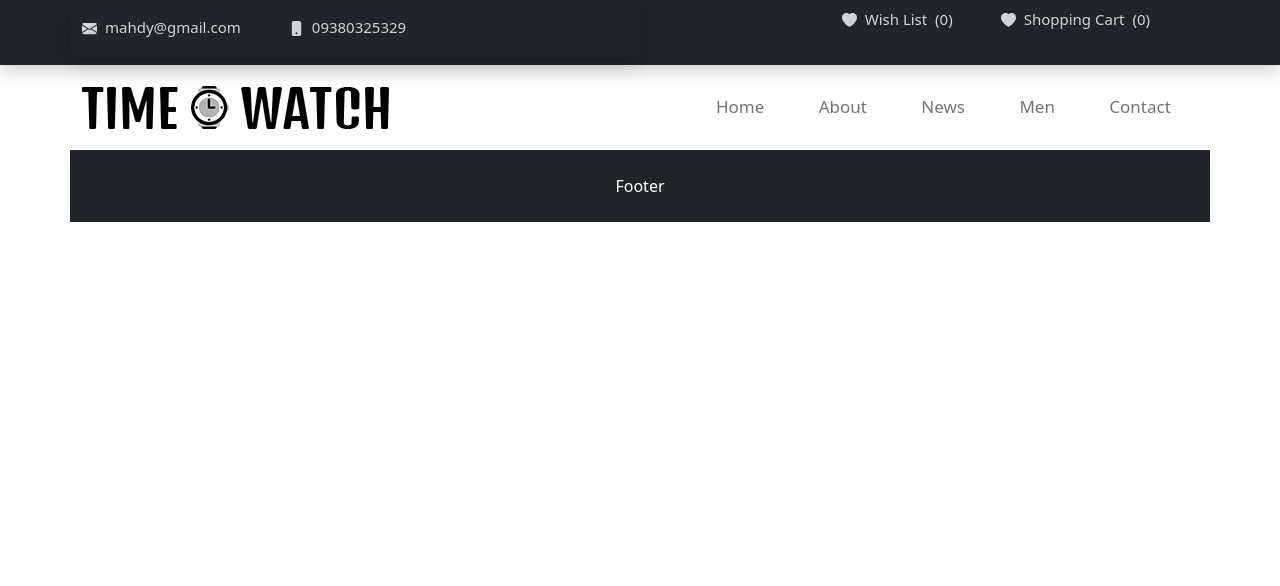
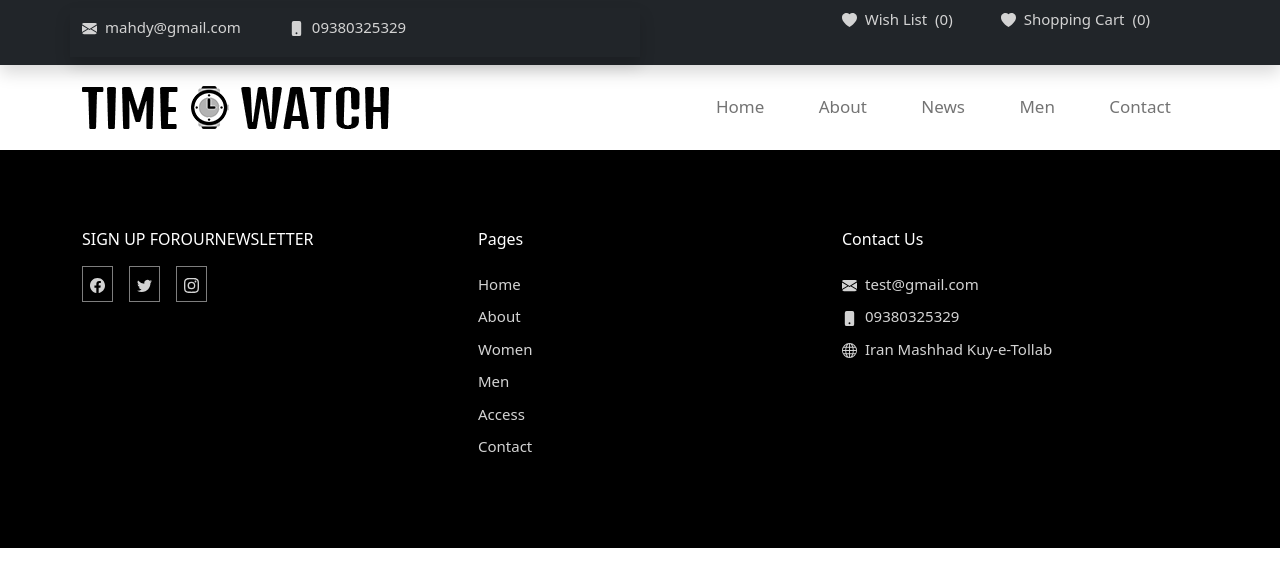
Before and after one commit to MahdyMusave/Watch-Ecommer-Shop, a React (Create React App) app: page /product/1 in a window 1280 px wide. Shown: the top 586 px of the page. Built offline with nearby package versions, Linux system fonts and the light colour scheme.

Commit message:
create footer coponent

```diff
--- a/src/App.css
+++ b/src/App.css
@@ -18,7 +18,7 @@
 .navbar-collapse{
   display: flex;
   flex-basis: auto;
-  justify-content: end;
+  justify-content: flex-end;
 
 }
 .navbar-collapse .navbar-nav{
--- a/src/cpmponent/footer_box/footer.js
+++ b/src/cpmponent/footer_box/footer.js
@@ -10,7 +10,7 @@ import {
   Globe,
 } from "react-bootstrap-icons";
 // import FormEmail from "./email";
-import FormSubscript from "./form_subscript";
+// import FormSubscript from "./form_subscript";
 
 const Footer = () => {
   return (
@@ -21,7 +21,7 @@ const Footer = () => {
             <Col>
               <div>
                 <h6 className="mb-4">SIGN UP FOR‌OUR‌NEWSLETTER</h6>
-                <FormSubscript />
+                {/* <FormSubscript /> */}
                 <FooterLink href="/">
                   <Social className="me-3">
                     <Facebook />
--- /dev/null
+++ b/src/cpmponent/footer_box/footer_style.js
@@ -0,0 +1,27 @@
+import  styled from "styled-components";
+export const Box = styled.div`
+  background: black;
+  padding: 80px 60px;
+  color: white;
+  text-align: left;
+`;
+export const Column = styled.div`
+  display: flex;
+  flex-direction: column;
+`;
+export const FooterLink = styled.span`
+  color: lightgray;
+  margin-bottom: 10px;
+  font-size: 15px;
+  text-decoration: none;
+  vertical-align: top;
+
+  &:hover {
+    color: white;
+    transition: 200ms ease-in;
+  }
+`;
+export const Social = styled.span`
+  border: 1px solid #e6e6e68c;
+  padding: 7px;
+`;
--- a/src/page/home.js
+++ b/src/page/home.js
@@ -2,7 +2,9 @@ import React from "react";
 import MainSlide from "../cpmponent/mainSlide";
 import ProductCategory from "../cpmponent/productCategory.js";
 import ProductTable from "../cpmponent/productTable";
+
 import BrandLogo from "../cpmponent/barndLogo";
+// import ProductCart from "../cpmponent/productCart.js";
 import ClientCorousel from "../cpmponent/clientCorousel";
 const Home = (props) => {
   return (
@@ -11,6 +13,7 @@ const Home = (props) => {
       <ProductCategory />
       <ProductTable />
       <BrandLogo />
+      {/* <ProductCart /> */}
       <ClientCorousel />
     </>
   );
```
Also changed, not shown: src/App.js (+2 -5 lines).
